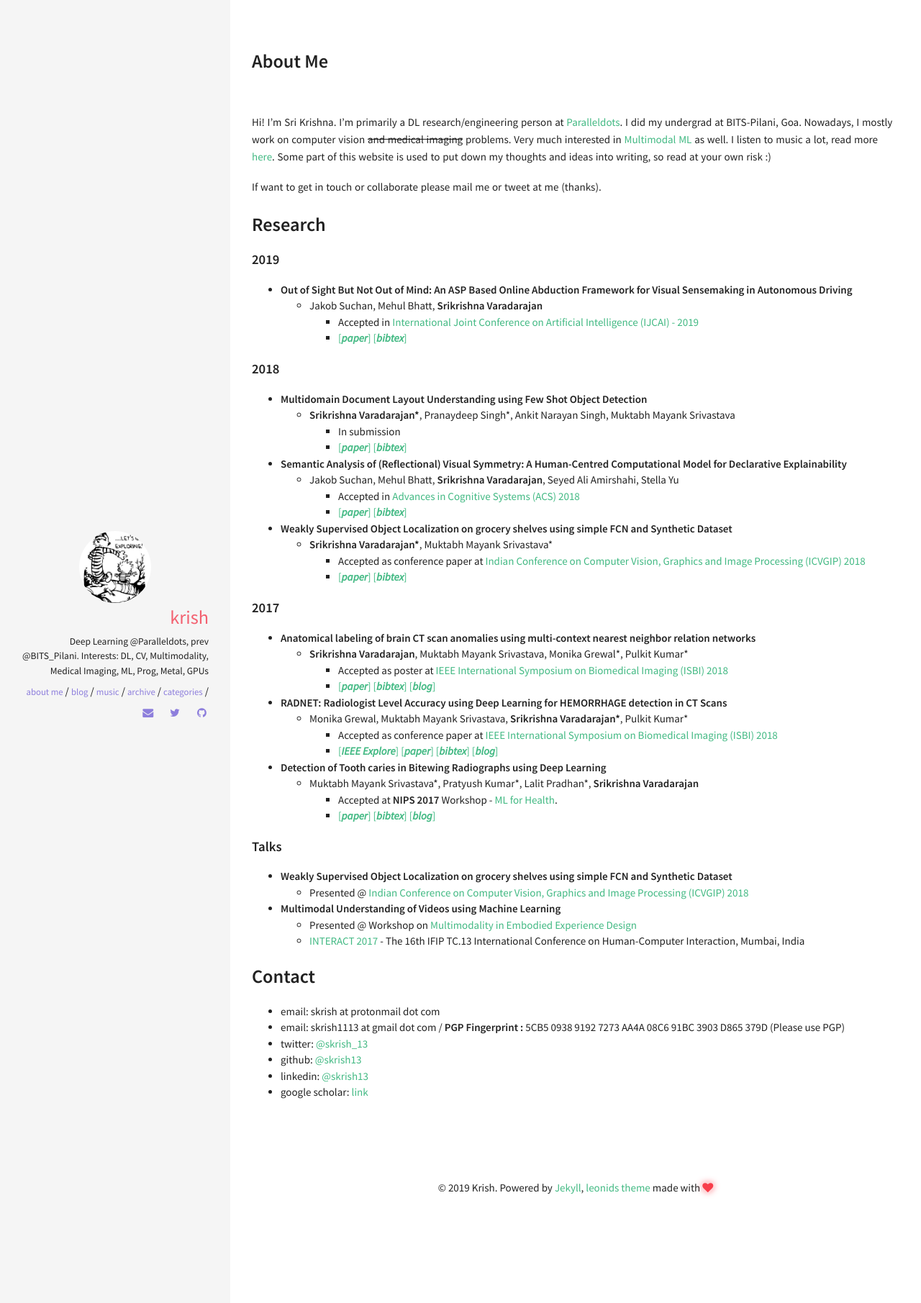
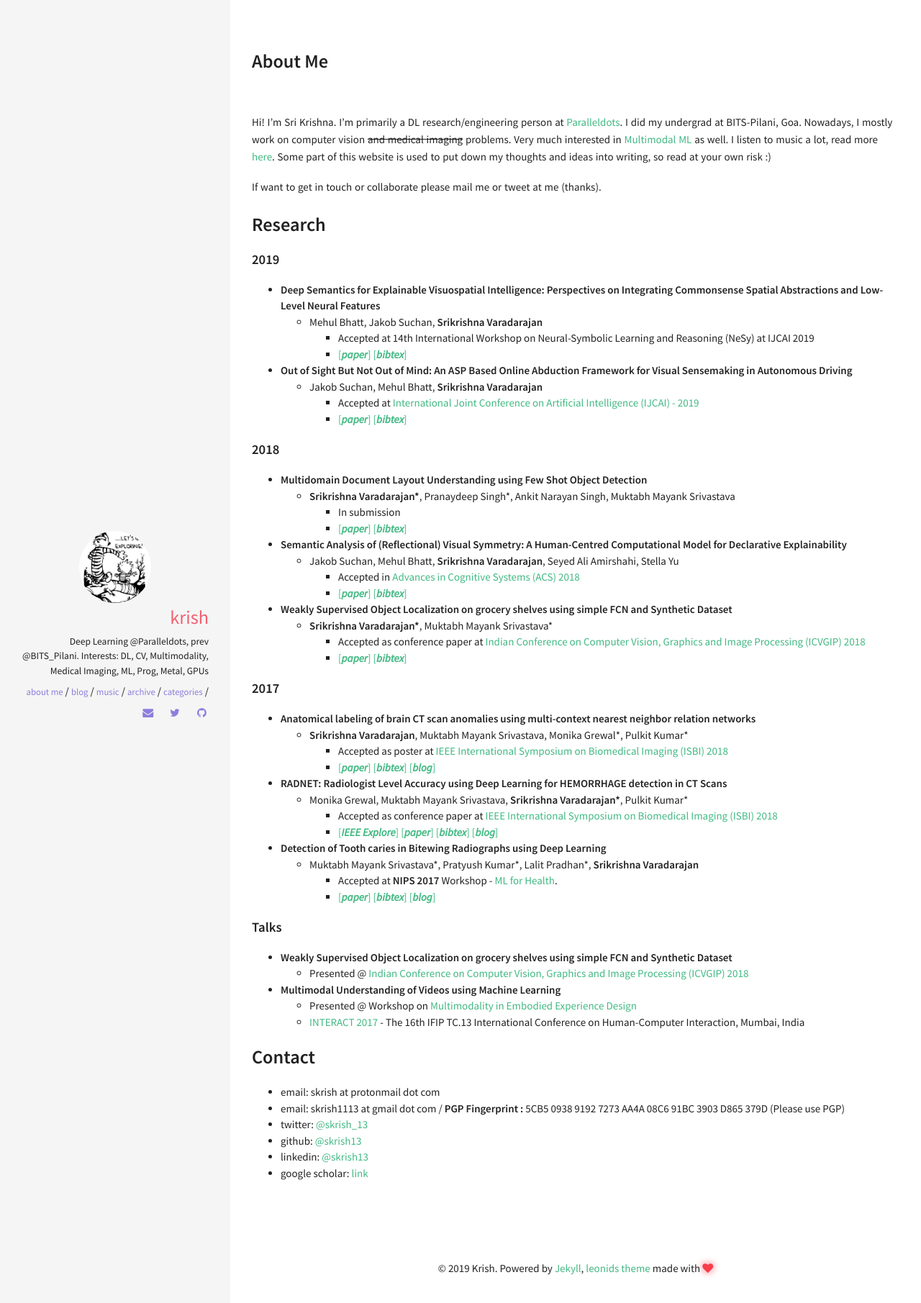
Before and after one commit to skrish13/skrish13.github.io, a Jekyll site: the page built from about.md, in a window 1280 px wide. Shown: the top 1811 px of the page at 72% size. Built offline with Jekyll 4.4.1, drawn with Linux system fonts in a browser that asks for light colours.

Commit message:
workshop paper

```diff
--- a/about.md
+++ b/about.md
@@ -12,10 +12,15 @@ If want to get in touch or collaborate please mail me or tweet at me (thanks).
 
 #### 2019
 
+- **Deep Semantics for Explainable Visuospatial Intelligence: Perspectives on Integrating Commonsense Spatial Abstractions and Low-Level Neural Features**
+  - Mehul Bhatt, Jakob Suchan, **Srikrishna Varadarajan**
+    - Accepted at 14th International Workshop on Neural-Symbolic Learning and Reasoning (NeSy) at IJCAI 2019
+    - [[**_paper_**]](https://www.researchgate.net/publication/333480472_Deep_Semantics_for_Explainable_Visuospatial_Intelligence_Perspectives_on_Integrating_Commonsense_Spatial_Abstractions_and_Low-Level_Neural_Features) [[**_bibtex_**]](coming.soon)
+
 - **Out of Sight But Not Out of Mind: An ASP Based Online Abduction Framework for Visual Sensemaking in Autonomous Driving**
   - Jakob Suchan, Mehul Bhatt, **Srikrishna Varadarajan**
-    - Accepted in [International Joint Conference on Artificial Intelligence (IJCAI) - 2019](https://www.ijcai19.org/)
-    - [[**_paper_**]](coming.soon) [[**_bibtex_**]](coming.soon)
+    - Accepted at [International Joint Conference on Artificial Intelligence (IJCAI) - 2019](https://www.ijcai19.org/)
+    - [[**_paper_**]](https://www.researchgate.net/publication/333521132_Out_of_Sight_But_Not_Out_of_Mind_An_Answer_Set_Programming_Based_Online_Abduction_Framework_for_Visual_Sensemaking_in_Autonomous_Driving) [[**_bibtex_**]](coming.soon)
 
 #### 2018
 
```
